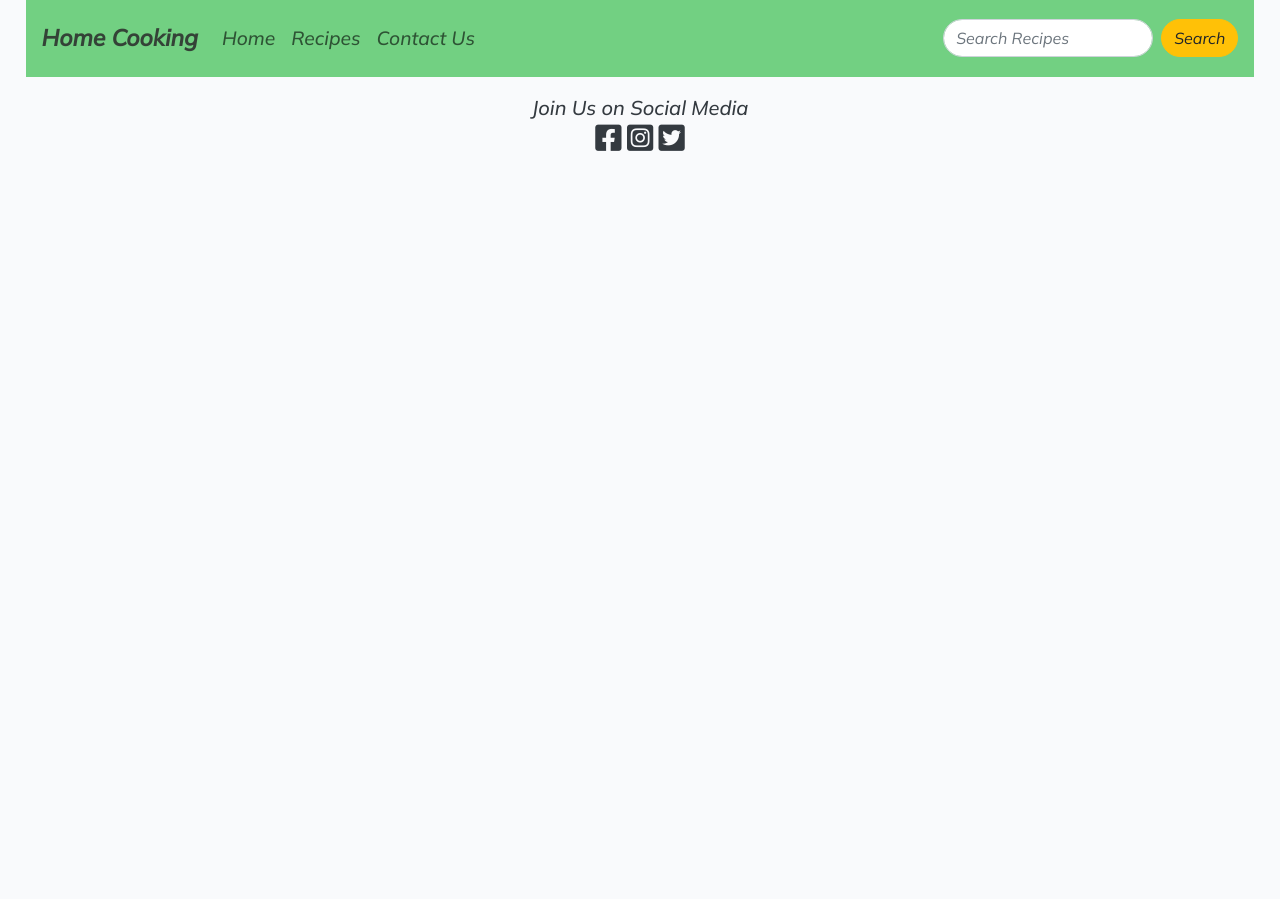
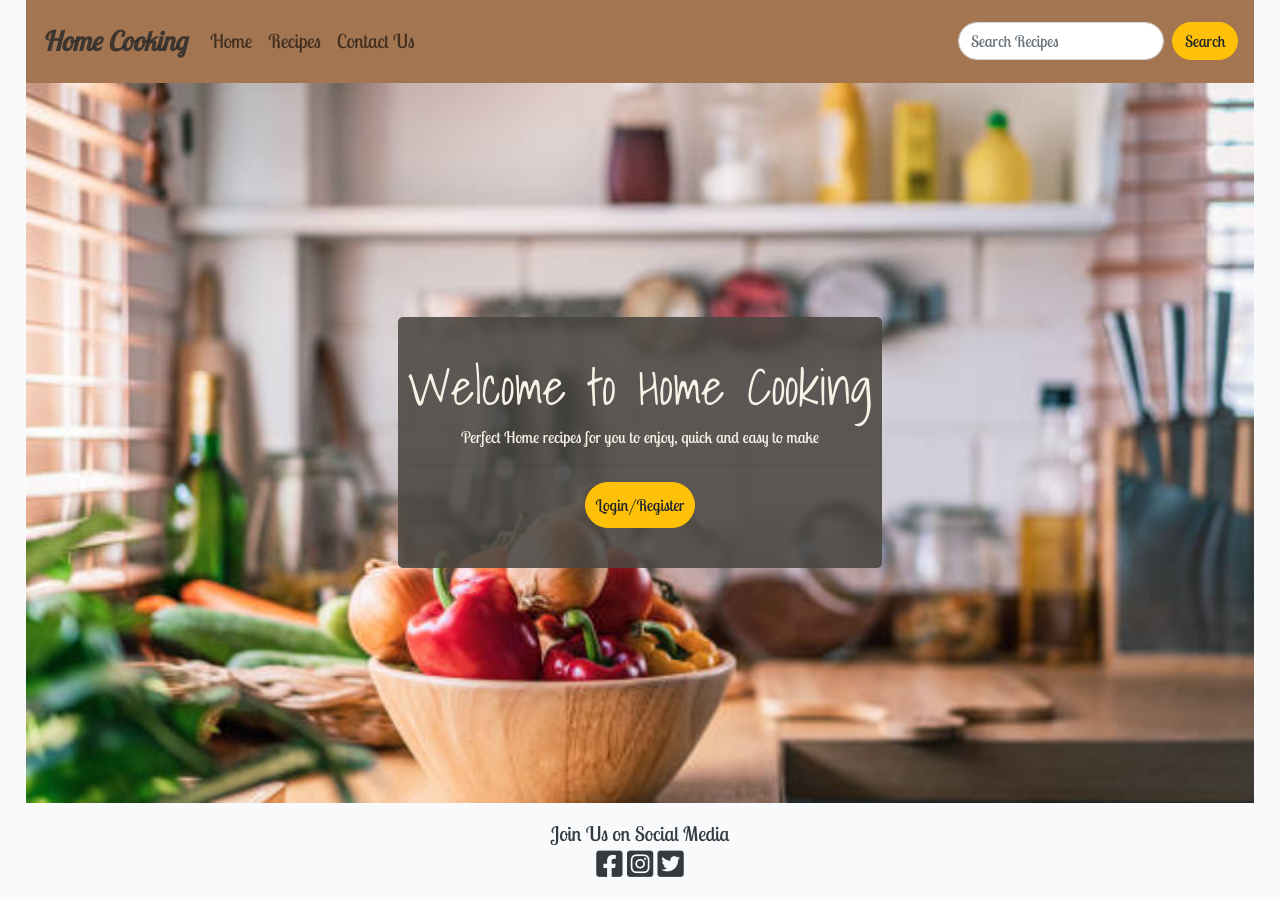
Before and after one commit to KarlMoran/Home_Cooking_PP4, a Django app: page / in a window 1280 px wide. Before the commit the page ends 151 px from the top, so only its background shows below. Run offline with Django 3.2, Linux system fonts and the light colour scheme; some libraries are stand-ins or nearby versions.

Commit message:
Updated style & fonts, Hero image works on base.html

```diff
--- a/static/css/style.css
+++ b/static/css/style.css
@@ -1,10 +1,10 @@
-/* font-family: 'Mulish', sans-serif;
-font-family: 'Oleo Script', cursive;
+/* font-family: 'Lobster Two', sans-serif;
+font-family: 'Shadows Into Light', cursive;
 font-family: 'Yanone Kaffeesatz', sans-serif; */
 
 body {
     background-color: #F9FAFC;
-    font-family:'Mulish', sans-serif;
+    font-family:'Lobster Two',sans-serif;
     font-weight: 500;
 }
 
@@ -24,7 +24,7 @@ body {
 }
 
 .navbar-brand{
-    font-size: 23px;
+    font-size: 27px;
     font-weight: 600;
 }
 
@@ -49,7 +49,7 @@ i{
     font-size: 30px;
 }
 
-/* HERO IMAGE */
+/* -- HERO IMAGE -- */
 
 .hero-image{
     background: url('../images/background-kitchen.jpg') no-repeat center center fixed;
@@ -73,8 +73,8 @@ i{
 }
 
 .title{
-    font-size: 45px;
-    font-family: 'Patrick Hand', sans-serif;
+    font-size: 50px;
+    font-family: 'Shadows Into Light', cursive;
 }
 
 .btn-home-page{
--- a/templates/base.html
+++ b/templates/base.html
@@ -15,6 +15,9 @@
      <link rel="preconnect" href="https://fonts.googleapis.com">
      <link rel="preconnect" href="https://fonts.gstatic.com" crossorigin>
      <link href="https://fonts.googleapis.com/css2?family=Mulish:ital,wght@1,400;1,500&display=swap" rel="stylesheet">
+     <link href="https://fonts.googleapis.com/css2?family=Shadows+Into+Light&display=swap" rel="stylesheet">
+     <link href="https://fonts.googleapis.com/css2?family=Lobster+Two&display=swap" rel="stylesheet">
+
 
     <!--FONT AWSOME-->
     <link rel="stylesheet" href="https://cdnjs.cloudflare.com/ajax/libs/font-awesome/6.1.1/css/all.min.css" integrity="sha512-KfkfwYDsLkIlwQp6LFnl8zNdLGxu9YAA1QvwINks4PhcElQSvqcyVLLD9aMhXd13uQjoXtEKNosOWaZqXgel0g==" crossorigin="anonymous" referrerpolicy="no-referrer" />
@@ -30,7 +33,7 @@
 <body>
 
 <!--NAVBAR-->
-  <nav class="navbar navbar-expand-lg navbar-light" style="background-color: rgb(114, 208, 130);">
+  <nav class="navbar navbar-expand-lg navbar-light" style="background-color: rgb(164, 117, 81);">
     <a class="navbar-brand font-italic" href="{% url 'home' %}">Home Cooking</a>
     <button class="navbar-toggler" type="button" data-toggle="collapse" data-target="#navbarSupportedContent" aria-controls="navbarSupportedContent" aria-expanded="false" aria-label="Toggle navigation">
       <span class="navbar-toggler-icon"></span>
@@ -57,6 +60,18 @@
 
         {% block content %}
         <!-- Content Goes here -->
+        <section>
+            <div class="container-fluid hero-image">
+                <div class="row">
+                    <div class="col col-title text-center">
+                            <h1 class="text-center title"> Welcome to Home Cooking</h1>
+                            <p class="display-6"> Perfect Home recipes for you to enjoy, quick and easy to make </p>
+                            <hr>
+                            <button class="btn btn-warning btn-home-page">Login/Register</button>
+                    </div>
+                </div>
+            </div>
+        </section>
         {% endblock content %}
 
         <!--FOOTER-->
--- a/templates/index.html
+++ b/templates/index.html
@@ -6,7 +6,7 @@
         <div class="row">
             <div class="col col-title text-center">
                     <h1 class="text-center title"> Welcome to Home Cooking</h1>
-                    <p class="display-6"> Perfect Home recipes for the family to enjoy </p>
+                    <p class="display-6"> Perfect Home recipes for you to enjoy, quick and easy to make </p>
                     <hr>
                     <button class="btn btn-warning btn-home-page">Login/Register</button>
             </div>
```
